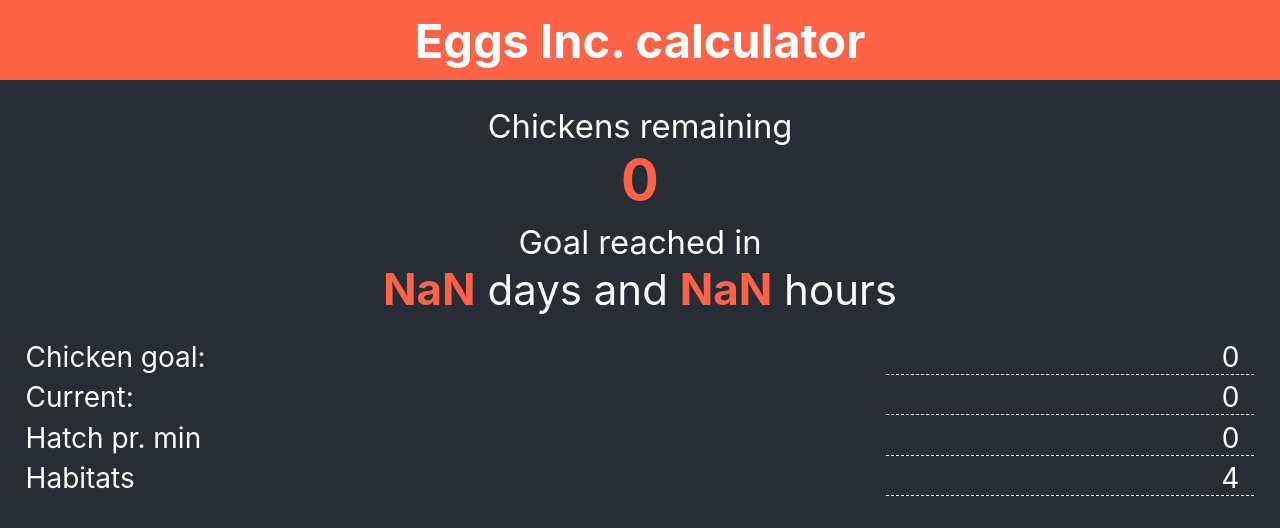
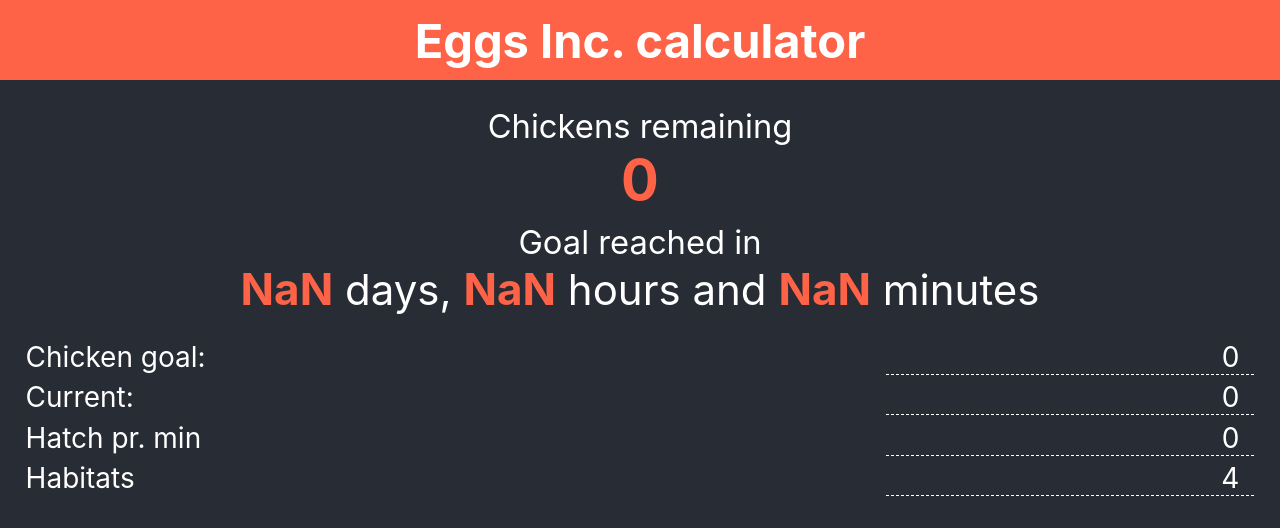
Before and after one commit to bregnholm/eggs, a React (Create React App) app: page / in a window 1280 px wide. Shown: the top 528 px of the page. Built offline with nearby package versions, Linux system fonts and the light colour scheme.

Commit message:
Move Goals to own file

```diff
--- a/src/App.js
+++ b/src/App.js
@@ -1,5 +1,6 @@
 import React from 'react';
 import './App.css';
+import Goals from './Goals';
 
 class App extends React.Component {
   constructor(props){
@@ -25,38 +26,12 @@
     localStorage.setItem(`eggs.${e.target.name}`, e.target.value);
   }
 
-  timeUntilDone() {
-    const oneDay = 1000 * 60 * 60 * 24;
-    const milliseconds = (this.missingChickens() / this.chickensHatchingPerMinte()) * (1000 * 60);
-    const daysUntilFinished = Math.floor(milliseconds / (1000 * 60 * 60 * 24));
-    const hoursUntilFinished = Math.floor(milliseconds % oneDay / (1000 * 60 * 60));
-
-    return {
-      daysUntilFinished,
-      hoursUntilFinished
-    }
-  }
-
-  missingChickens() {
-    return (this.state.endGoal - this.state.currentChickens);
-  }
-
-  chickensHatchingPerMinte() {
-    return (this.state.chickensPerMinute * this.state.habitats);
-  }
-
   render() {
     return (
       <div className="App">
         <header>Eggs Inc. calculator</header>
         <main>
-          <div className="goals">
-            <h3>Chickens remaining</h3>
-            <h1>{this.missingChickens().toLocaleString()}</h1>
-            <h3>Goal reached in</h3>
-            <h2>
-              <span>{this.timeUntilDone().daysUntilFinished}</span> days and <span>{this.timeUntilDone().hoursUntilFinished}</span> hours</h2>
-          </div>
+          <Goals {...this.state}></Goals>
           <div>
             <span>Chicken goal:</span>
             <input name="endGoal" onChange={this.inputField} value={this.state.endGoal} type="number" pattern="[0-9]*" />
--- /dev/null
+++ b/src/Goals.js
@@ -0,0 +1,42 @@
+import React from 'react';
+import './App.css';
+
+class Goals extends React.Component {
+    timeUntilDone() {
+    const oneDay = 1000 * 60 * 60 * 24;
+    const milliseconds = (this.missingChickens() / this.chickensHatchingPerMinte()) * (1000 * 60);
+    const daysUntilFinished = Math.floor(milliseconds / (1000 * 60 * 60 * 24));
+    const hoursUntilFinished = Math.floor(milliseconds % oneDay / (1000 * 60 * 60));
+    const minutesUntilFinished = Math.floor(milliseconds % (1000 * 60 * 60) / (1000 * 60));
+
+    return {
+      daysUntilFinished,
+      hoursUntilFinished,
+      minutesUntilFinished
+    }
+  }
+
+  missingChickens(props) {
+    return (this.props.endGoal - this.props.currentChickens);
+  }
+
+  chickensHatchingPerMinte() {
+    return (this.props.chickensPerMinute * this.props.habitats);
+  }
+
+  render() {
+      console.log(this.props);
+    const {daysUntilFinished, hoursUntilFinished, minutesUntilFinished} = this.timeUntilDone();
+    const missingChicken = this.missingChickens()
+    return (
+          <div className="goals">
+            <h3>Chickens remaining</h3>
+            <h1>{missingChicken.toLocaleString()}</h1>
+            <h3>Goal reached in</h3>
+            <h2>
+              <span>{daysUntilFinished}</span> days, <span>{hoursUntilFinished}</span> hours and <span>{minutesUntilFinished}</span> minutes</h2>
+          </div>
+    );
+  }
+}
+export default Goals;
```
